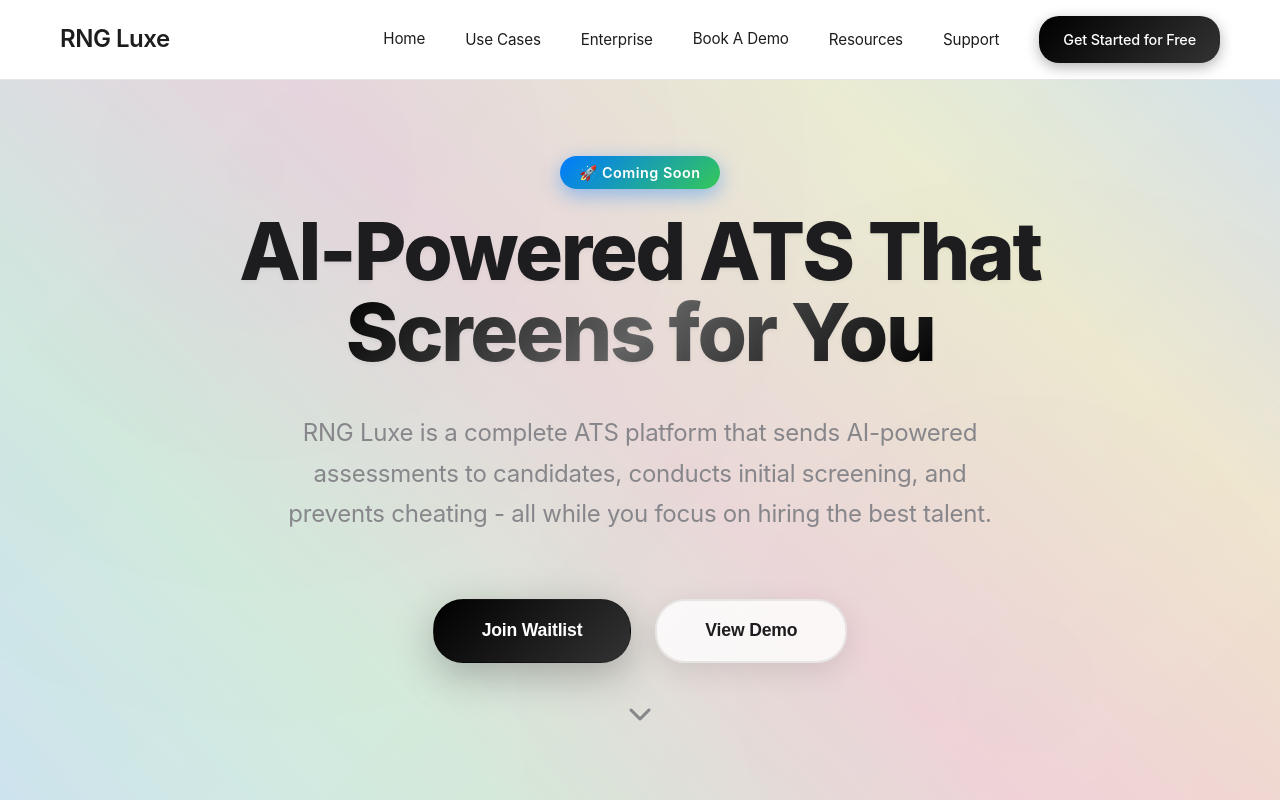
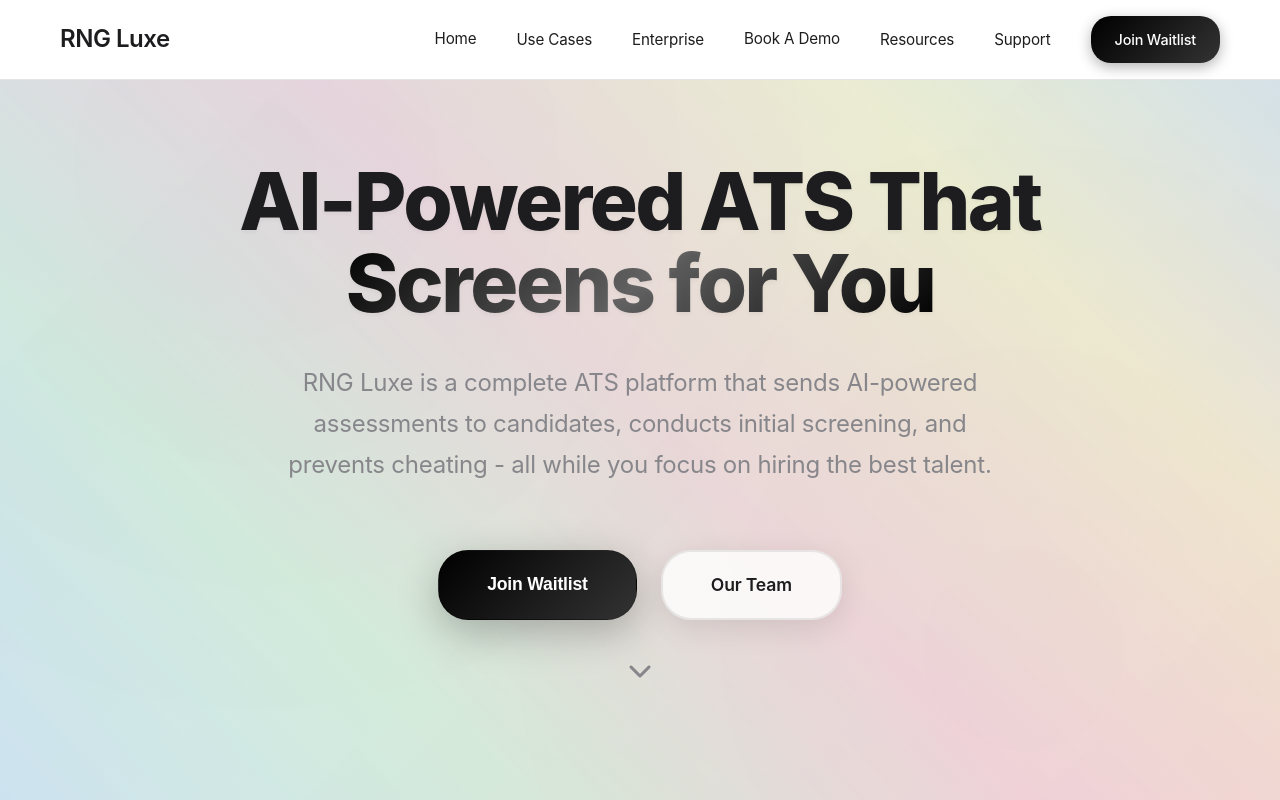
Before and after one commit to Rojan-upreti/rng_luxe_lab, a plain HTML site: page index.html in a window 1280 px wide. Shown: the top 800 px of the page. Drawn offline with Linux system fonts and the light colour scheme.

Commit message:
Update all pages to 'Join Waitlist' status and add 'Our Team' navigation to founders section

```diff
--- a/index.html
+++ b/index.html
@@ -49,7 +49,7 @@
                         <a href="support.html#contact">Contact Us</a>
                     </div>
                 </div>
-                <a href="#" class="nav-link cta-button">Get Started for Free</a>
+                <a href="#" class="nav-link cta-button">Join Waitlist</a>
             </div>
             <div class="hamburger">
                 <span class="bar"></span>
@@ -64,7 +64,7 @@
         <div class="hero-container">
             <div class="hero-content">
                 <div class="coming-soon-badge">
-                    <span>🚀 Coming Soon</span>
+
                 </div>
                 <h1 class="hero-title">
                     AI-Powered ATS That<br>
@@ -75,7 +75,7 @@
                 </p>
                 <div class="hero-buttons">
                     <button class="btn-primary">Join Waitlist</button>
-                    <button class="btn-secondary">View Demo</button>
+                    <a href="support.html#founders" class="btn-secondary">Our Team</a>
                 </div>
                 <div class="scroll-indicator">
                     <i class="fas fa-chevron-down"></i>
--- a/script.js
+++ b/script.js
@@ -170,12 +170,15 @@ document.addEventListener('DOMContentLoaded', () => {
     // Add click handlers for demo buttons
     document.querySelectorAll('.btn-primary, .btn-secondary, .get-windows-btn').forEach(button => {
         button.addEventListener('click', function(e) {
+            // Don't prevent default for links (Our Team)
+            if (this.tagName === 'A') {
+                return; // Let the link navigate naturally
+            }
+
             e.preventDefault();
 
             if (this.textContent.includes('Join Waitlist')) {
                 showNotification('🎉 You\'re on the waitlist! We\'ll notify you when RNG Luxe is ready.', 'success');
-            } else if (this.textContent.includes('View Demo')) {
-                showNotification('Demo video will be available soon! Stay tuned.', 'info');
             } else if (this.textContent.includes('Get for') || this.textContent.includes('Download')) {
                 showNotification('Download started! Check your downloads folder.', 'success');
             } else if (this.textContent.includes('Started for Free')) {
--- a/styles.css
+++ b/styles.css
@@ -299,35 +299,6 @@ body {
     box-shadow: 0 15px 40px rgba(0, 0, 0, 0.15);
 }
 
-/* Coming Soon Badge */
-.coming-soon-badge {
-    display: inline-block;
-    margin-bottom: 1.5rem;
-    animation: fadeInUp 0.8s cubic-bezier(0.4, 0, 0.2, 1);
-}
-
-.coming-soon-badge span {
-    background: linear-gradient(135deg, #007AFF 0%, #34C759 100%);
-    color: white;
-    padding: 0.5rem 1.2rem;
-    border-radius: 25px;
-    font-size: 0.9rem;
-    font-weight: 600;
-    letter-spacing: 0.5px;
-    box-shadow: 0 4px 15px rgba(0, 122, 255, 0.3);
-    animation: badgePulse 2s ease-in-out infinite;
-}
-
-@keyframes badgePulse {
-    0%, 100% {
-        transform: scale(1);
-        box-shadow: 0 4px 15px rgba(0, 122, 255, 0.3);
-    }
-    50% {
-        transform: scale(1.05);
-        box-shadow: 0 6px 20px rgba(0, 122, 255, 0.4);
-    }
-}
 
 /* Hero Scroll Indicator */
 .hero .scroll-indicator {
```
Also changed, not shown: book-demo.html (+1 -1 lines), enterprise.html (+1 -1 lines), resources.html (+1 -1 lines), support.html (+2 -2 lines), use-cases.html (+1 -1 lines).
